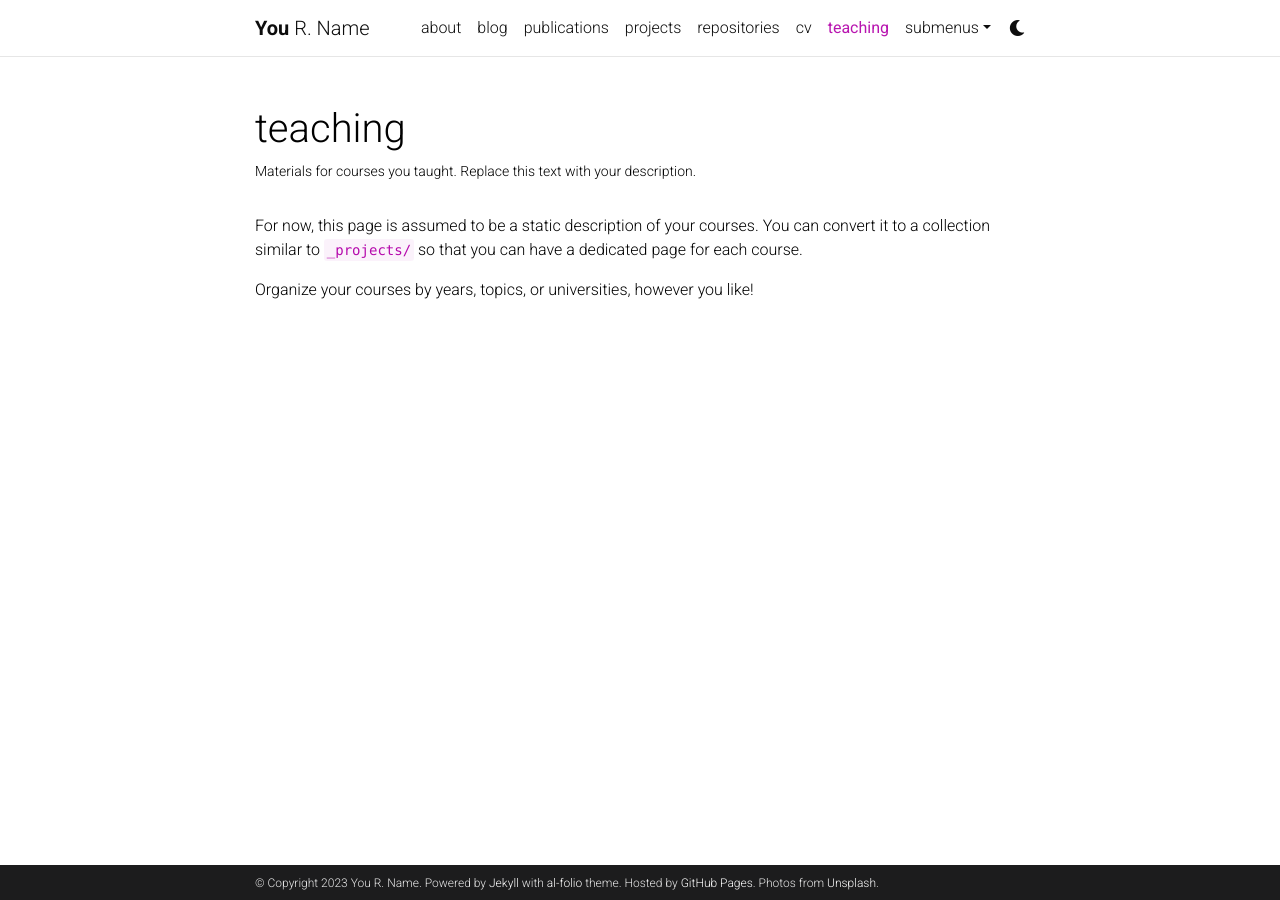
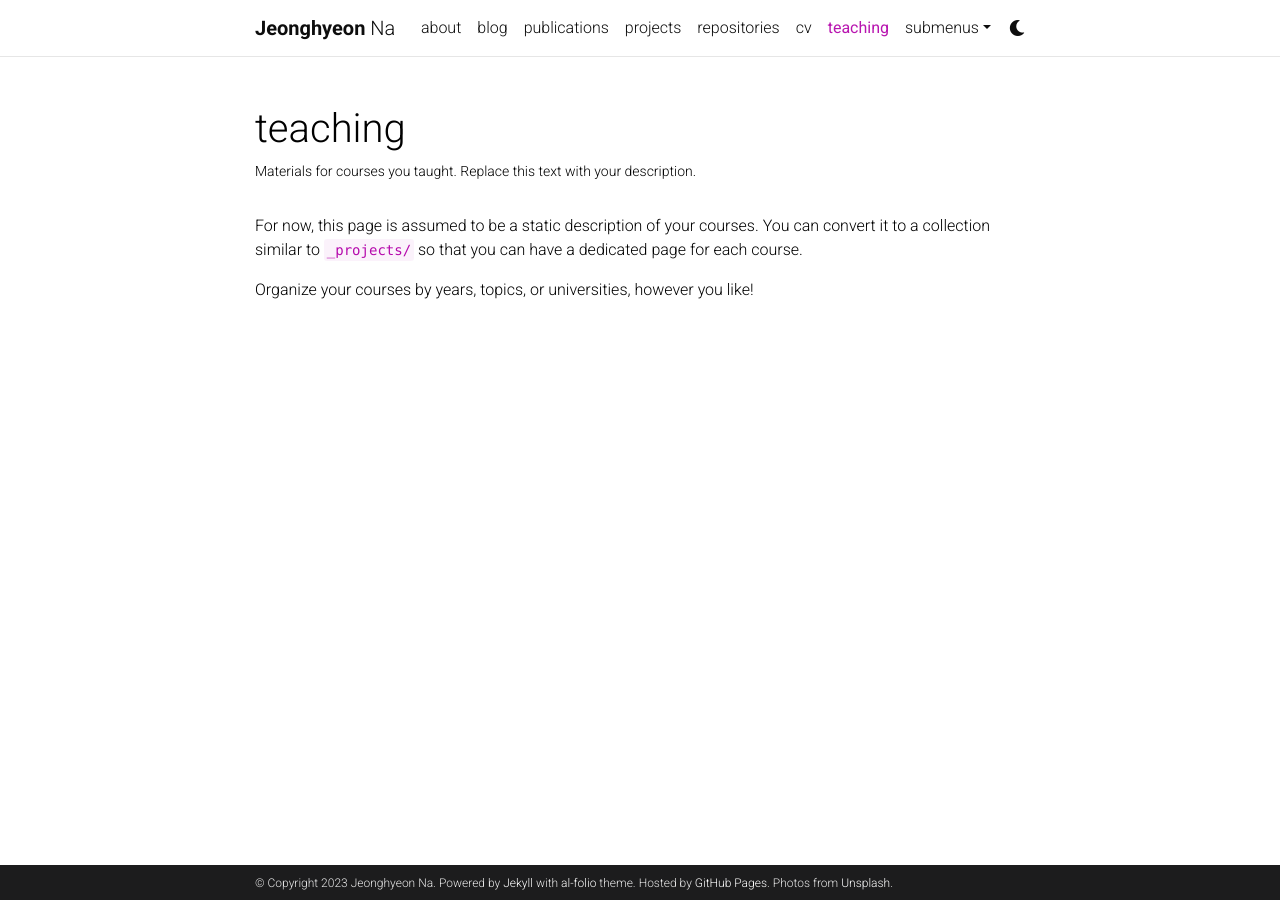
Before and after one commit to nagooon/nagooon.github.io, a Jekyll site: the page built from _pages/teaching.md, in a window 1280 px wide. Built offline with Jekyll 4.4.1, drawn with Linux system fonts in a browser that asks for light colours; comment, search, counter and statistics services are not loaded; a style sheet for code colours, icons or effects is not loaded.

Commit message:
Initial commit

```diff
--- a/_config.yml
+++ b/_config.yml
@@ -3,10 +3,10 @@
 # -----------------------------------------------------------------------------
 
 title: blank # the website title (if blank, full name will be used instead)
-first_name: You
-middle_name: R.
-last_name: Name
-email: you@example.com
+first_name: Jeonghyeon
+middle_name:
+last_name: Na
+email: prom317@snu.ac.kr
 description: > # the ">" symbol means to ignore newlines until "footer_text:"
   A simple, whitespace theme for academics. Based on [*folio](https://github.com/bogoli/-folio) design.
 footer_text: >
@@ -18,8 +18,8 @@
 lang: en # the language of your site (for example: en, fr, cn, ru, etc.)
 icon: ⚛️  # the emoji used as the favicon (alternatively, provide image name in /assets/img/)
 
-url: https://alshedivat.github.io # the base hostname & protocol for your site
-baseurl: /al-folio # the subpath of your site, e.g. /blog/
+url: https://nagooon.github.io # the base hostname & protocol for your site
+baseurl:  # the subpath of your site, e.g. /blog/
 last_updated: false # set to true if you want to display last updated in the footer
 impressum_path:  # set to path to include impressum link in the footer, use the same path as permalink in a page, helps to conform with EU GDPR
 
```
